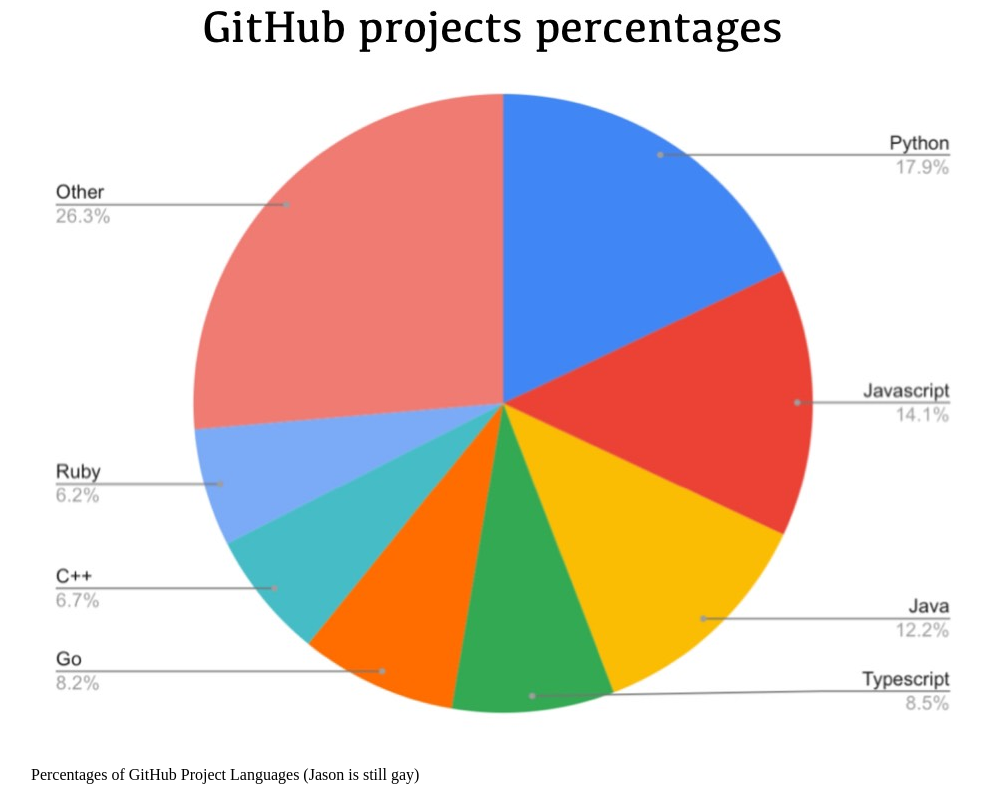
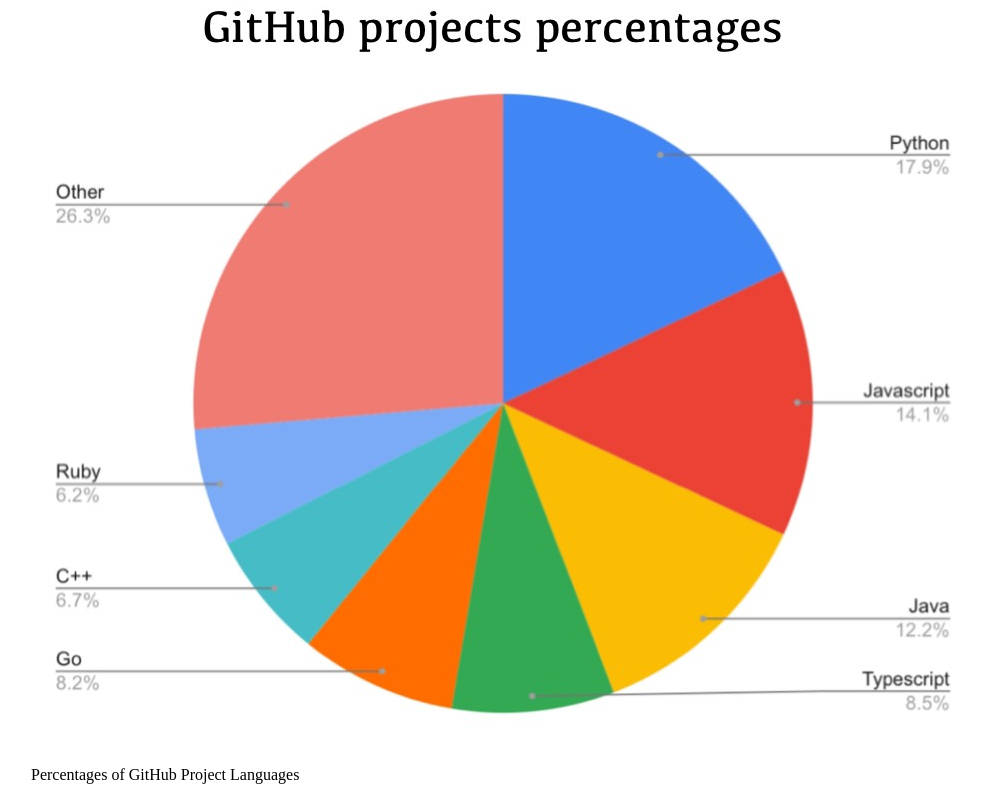
Before and after one commit to Warrior-X/informative-essay, a React (Vite) app: page /pl in a window 1280 px wide. Shown: the part 5060-5860 px from the top of the page, without its empty margins (9-991 px from the left). Built offline with nearby package versions, Linux system fonts and the light colour scheme.

Commit message:
vshlattsvadnetvatne

```diff
--- a/src/components/PL.tsx
+++ b/src/components/PL.tsx
@@ -367,7 +367,7 @@ export default class PL extends Component {
                     yourself will become a developer, or learn to code.{" "}
                 </p>
 
-                <Fig src={pl8} caption="Percentages of GitHub Project Languages (Jason is still gay)" />
+                <Fig src={pl8} caption="Percentages of GitHub Project Languages" />
             </div>
         );
     }
```
